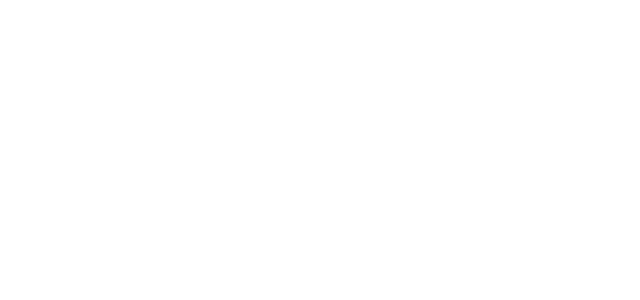
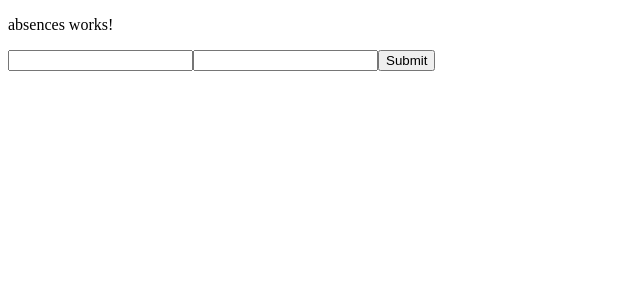
Before and after one commit to Kralem/spica-test, an Angular app: page /absences in a window 1280 px wide. Before the commit this address led to /. Shown: the top 300 px of the page, without its empty margins (0-640 px from the left). Built offline with nearby package versions, Linux system fonts and the light colour scheme.

Commit message:
narejen absences pogled - TODO: popravi datepicker

```diff
--- /dev/null
+++ b/src/app/absences/absences.component.html
@@ -0,0 +1,11 @@
+<p>absences works!</p>
+<div>
+  <form [formGroup]="forma">
+    <input id="datumOD" type="text" formControlName="datumOD" />
+    <input id="datumDO" type="text" formControlName="datumDO" />
+    <button class="button" type="submit" (click)="onSubmit()">Submit</button>
+  </form>
+  <div *ngFor="let abs of absence">
+    <p>{{ abs.UserId }} {{ abs.Timestamp }} {{ abs.Comment }}</p>
+  </div>
+</div>
--- /dev/null
+++ b/src/app/absences/absences.component.ts
@@ -0,0 +1,74 @@
+import { Component, OnInit } from '@angular/core';
+import { HttpClient, HttpHeaders, HttpParams } from '@angular/common/http';
+import { FormBuilder } from '@angular/forms';
+
+@Component({
+  selector: 'app-absences',
+  templateUrl: './absences.component.html',
+  styleUrls: ['./absences.component.scss'],
+})
+export class AbsencesComponent implements OnInit {
+  public absence: Absence[] = [];
+  public users: User[] = [];
+
+  constructor(private http: HttpClient, public formbuilder: FormBuilder) {}
+
+  public forma = this.formbuilder.group({
+    datumOD: '',
+    datumDO: '',
+  });
+
+  validateDate(datuminput: string): boolean {
+    return /^\d{4,}-\d{1,2}-\d{1,2}$/.test(datuminput); // => true/false
+  }
+
+  ngOnInit(): void {}
+
+  onSubmit(): void {
+    if (
+      this.validateDate(this.forma.value.datumOD) == false ||
+      this.validateDate(this.forma.value.datumDO) == false
+    ) {
+      return console.log('error');
+    }
+
+    let token = localStorage.getItem('currentUser');
+    if (token == null) {
+      console.log('error');
+      return;
+    }
+    console.log(this.forma.value.datumOD);
+    let string_url = 'https://api4.allhours.com/api/v1/Absences';
+    let string_url2 = 'https://api4.allhours.com/api/v1/Users';
+    token = JSON.parse(token).access_token as string;
+    console.log(token);
+    token = 'Bearer ' + token;
+    let headers = new HttpHeaders({
+      'content-type': 'application/json',
+      authorization: token,
+    });
+
+    let params = new HttpParams().set('dateFrom', this.forma.value.datumOD);
+    params.set('dateTo', this.forma.value.datumDO);
+    let options1 = { headers, params };
+    let options2 = { headers };
+    this.http
+      .get<any>(string_url, options1)
+      .subscribe((x) => (this.absence = x));
+    this.http
+      .get<any>(string_url2, options2)
+      .subscribe((x) => (this.users = x));
+  }
+}
+
+class Absence {
+  UserId?: string;
+  Timestamp?: string;
+  Comment?: string;
+}
+
+class User {
+  FirstName?: string;
+  LastName?: string;
+  Email?: string;
+}
--- a/src/app/app-routing.module.ts
+++ b/src/app/app-routing.module.ts
@@ -1,5 +1,6 @@
 import { NgModule } from '@angular/core';
 import { RouterModule, Routes } from '@angular/router';
+import { AbsencesComponent } from './absences/absences.component';
 import { AddUserComponent } from './add-user/add-user.component';
 import { SettingsComponent } from './settings/settings.component';
 import { UsersComponent } from './users/users.component';
@@ -7,7 +8,8 @@
 const routes: Routes = [
   { path: 'settings', component: SettingsComponent },
   { path: 'users', component: UsersComponent },
-  { path: 'addUser', component: AddUserComponent }
+  { path: 'addUser', component: AddUserComponent },
+  { path: 'absences', component: AbsencesComponent },
 ];
 
 @NgModule({
```
Also changed, not shown: src/app/app.module.ts (+8 -1 lines), src/app/absences/absences.component.scss (added), 1 other file (tests, documents, lock files or other folders).
